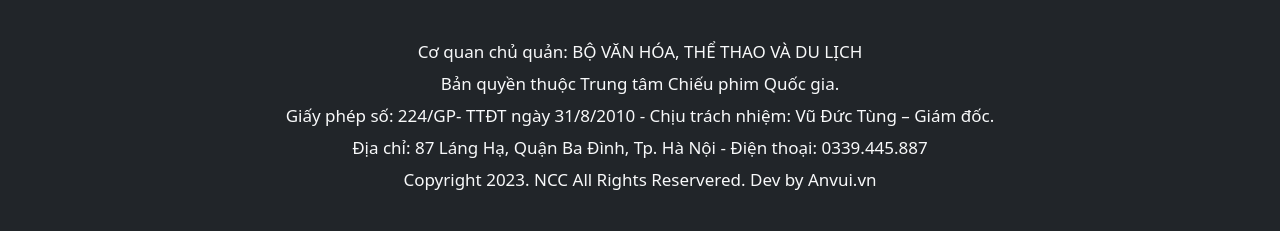
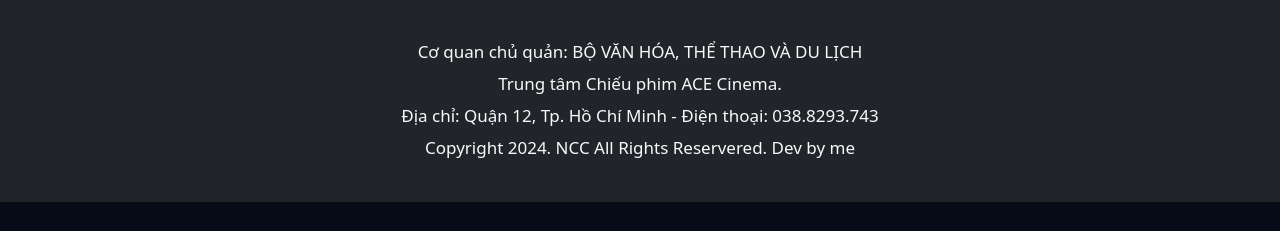
Before and after one commit to duydvps561/duantn, a Next.js app in the folder frontend/: page / in a window 1280 px wide. Shown: the part 860-1091 px from the top of the page. After the commit the page ends 1062 px from the top, so only its background shows below. Built offline with nearby package versions, Linux system fonts and the light colour scheme; no server answers.

Commit message:
fix footer

```diff
--- a/frontend/app/components/footer.jsx
+++ b/frontend/app/components/footer.jsx
@@ -46,16 +46,12 @@ export default function Footer() {
       <div className="contact-bottom">
         <div className="text-light">
           <p>Cơ quan chủ quản: BỘ VĂN HÓA, THỂ THAO VÀ DU LỊCH</p>
-          <p>Bản quyền thuộc Trung tâm Chiếu phim Quốc gia.</p>
+          <p> Trung tâm Chiếu phim ACE Cinema.</p>
           <p>
-            Giấy phép số: 224/GP- TTĐT ngày 31/8/2010 - Chịu trách nhiệm: Vũ Đức
-            Tùng – Giám đốc.
+            Địa chỉ: Quận 12, Tp. Hồ Chí Minh - Điện thoại:
+            038.8293.743
           </p>
-          <p>
-            Địa chỉ: 87 Láng Hạ, Quận Ba Đình, Tp. Hà Nội - Điện thoại:
-            0339.445.887
-          </p>
-          <p>Copyright 2023. NCC All Rights Reservered. Dev by Anvui.vn</p>
+          <p>Copyright 2024. NCC All Rights Reservered. Dev by me</p>
         </div>
       </div>
     </footer>
```
